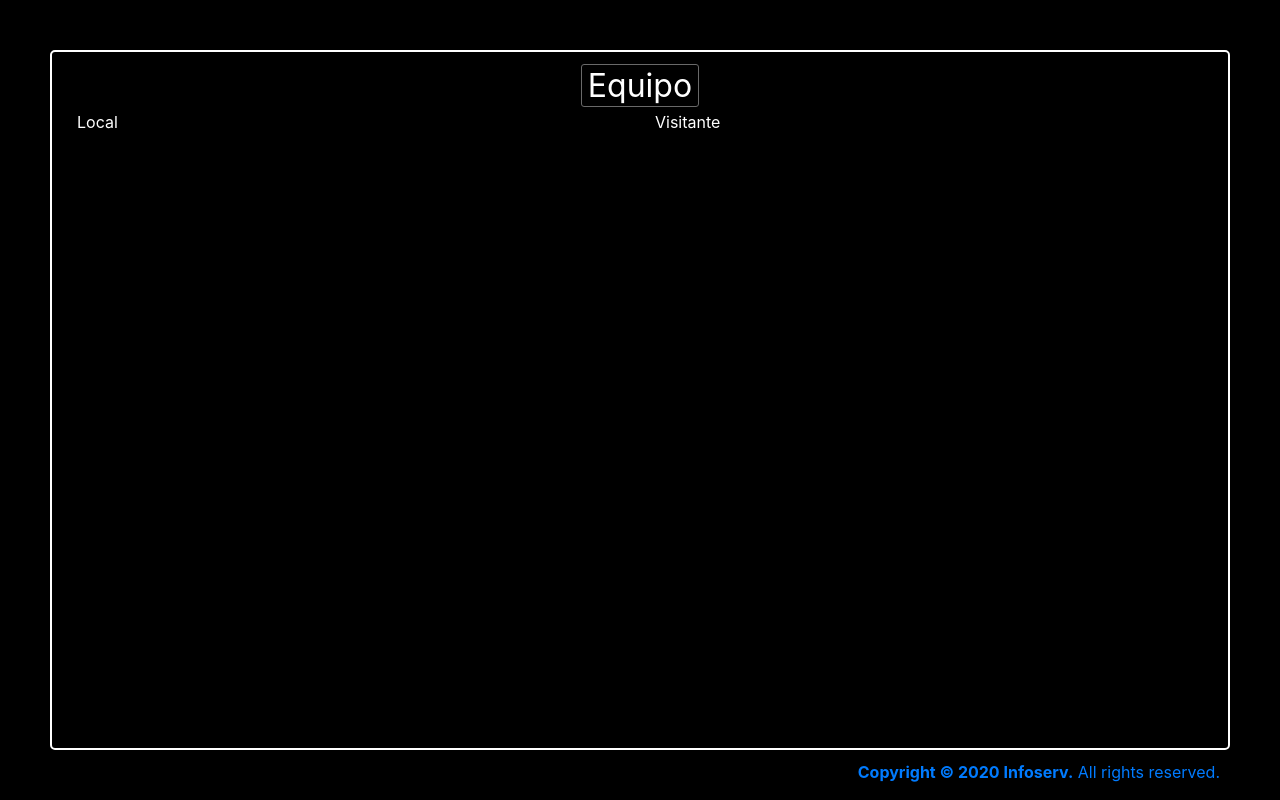
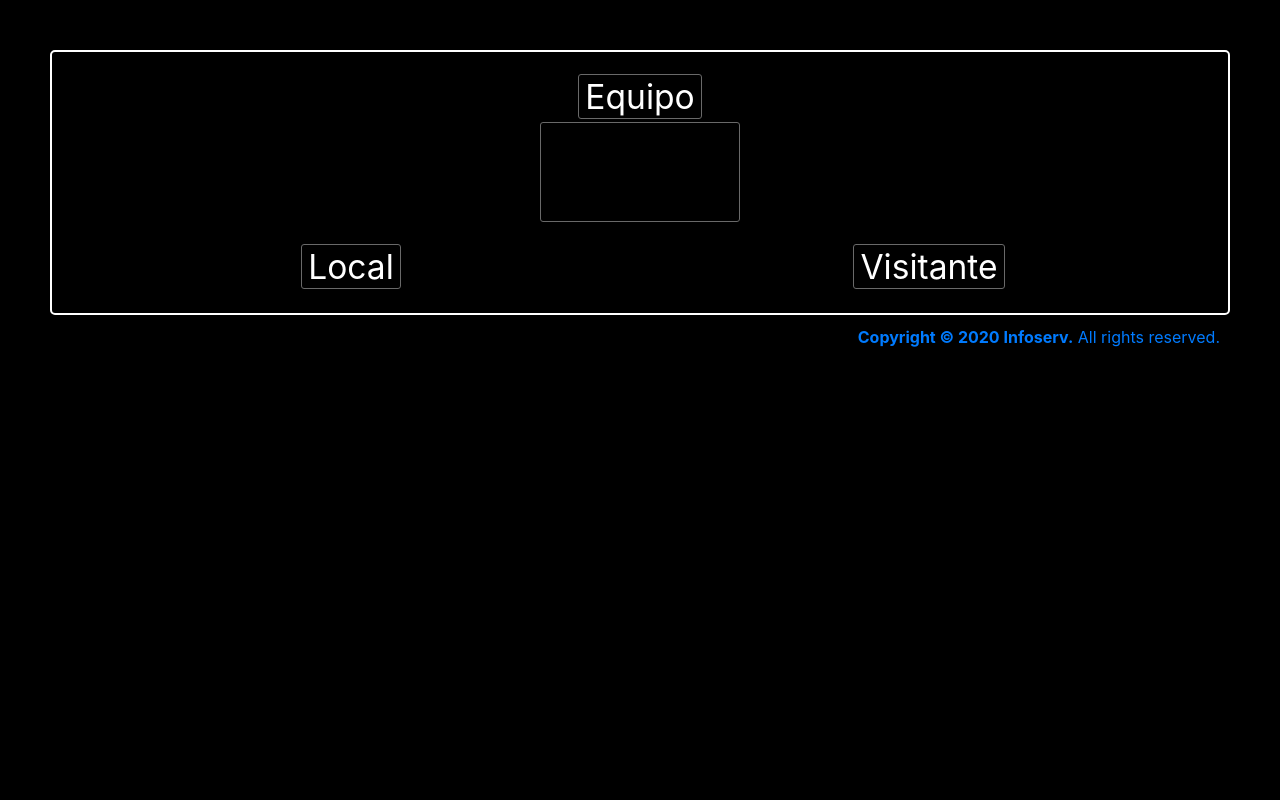
Before and after one commit to enzoM97/marcador, a Next.js app: page / in a window 1280 px wide. Built offline with nearby package versions, Linux system fonts and the light colour scheme.

Commit message:
home and guest

```diff
--- a/components/Clock.jsx
+++ b/components/Clock.jsx
@@ -2,7 +2,8 @@ import React from 'react'
 
 const Clock = () => {
   return (
-    <></>
+    <div id="clock">
+    </div>
   )
 }
 
--- a/components/Main.jsx
+++ b/components/Main.jsx
@@ -7,15 +7,19 @@ const Main = () => {
   return (
     <div id="main">
       <Container fluid>
-        <Row>
-          <Col id="clock">
+        <Row id="firstRow">
+          <Col id="teamAndClock">
             <span className="input" role="textbox" contentEditable>Equipo</span>
             <Clock />
           </Col>
         </Row>
-        <Row>
-          <Col>Local</Col>
-          <Col>Visitante</Col>
+        <Row id="secondRow">
+          <Col className="home">
+            <span className="input" role="textbox" contentEditable>Local</span>
+          </Col>
+          <Col className="guest">
+            <span className="input" role="textbox" contentEditable>Visitante</span>
+          </Col>
         </Row>
       </Container>
     </div>
--- a/styles/globals.css
+++ b/styles/globals.css
@@ -18,7 +18,6 @@ a {
 
 #__next {
   width: 100%;
-  height: 100vh;
   background-color: #000;
   color: #fff;
   padding: 50px;
@@ -36,14 +35,30 @@ a {
   margin: auto;
   padding: 10px;
 }
-#clock {
+#teamAndClock {
   text-align: center;
 }
 .input, .textarea {
   border: 1px solid rgb(105, 105, 105);
   border-radius: 3px;
-  font-size: 2.0em;
+  font-size: 2.1em;
   padding: 1px 6px;
+}
+#clock {
+  height: 100px;
+  width: 200px;
+  margin: auto;
+  border: 1px solid rgb(105, 105, 105);
+  border-radius: 3px;
+}
+.home, .guest {
+  text-align: center;
+}
+#firstRow .col {
+  padding: 10px;
+}
+#secondRow .col {
+  padding: 10px;
 }
 /*
  * footer
```
Also changed, not shown: components/Led.jsx (added, +9 -0 lines).
